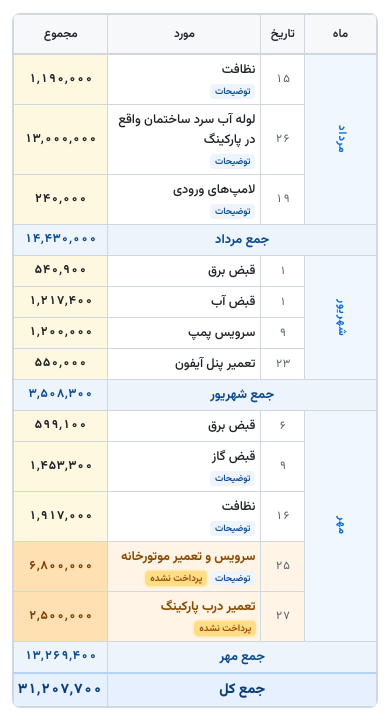
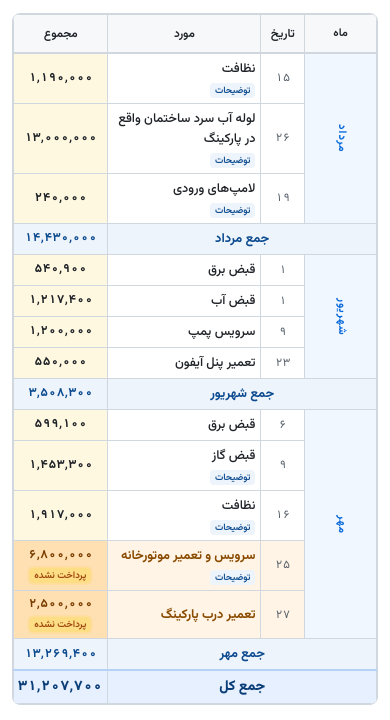
Before and after one commit to ohinibla/building, a plain HTML site: page index.html in a window 390 px wide. Shown: the part 127-847 px from the top of the page. Drawn offline with Linux system fonts and the light colour scheme.

Commit message:
move unpaid badge to total

```diff
--- a/index.css
+++ b/index.css
@@ -131,9 +131,9 @@ td.month {
   letter-spacing: 1px;
   text-align: center;
   padding: 10px 4px;
-  width: 72px;
-  min-width: 72px;
-  max-width: 72px;
+  width: 36px;
+  min-width: 36px;
+  max-width: 36px;
   font-size: 0.82rem;
   line-height: 1.3;
 }
@@ -153,6 +153,14 @@ td.total {
   text-align: center;
   font-variant-numeric: tabular-nums;
   white-space: nowrap;
+}
+
+/* unpaid total needs to stack the badge below the number */
+tr.expense.unpaid td.total {
+  white-space: normal;
+  line-height: 1.35;
+  padding-top: 6px;
+  padding-bottom: 6px;
 }
 
 tbody tr.expense:hover td.total {
@@ -197,11 +205,14 @@ td.date {
   border-radius: 4px;
   white-space: nowrap;
 }
+/* unpaid badge: now rendered inside td.total, below the amount */
 .badge-unpaid {
+  display: block;
+  width: fit-content;
+  margin: 4px auto 0;
   color: var(--badge-unpaid-fg);
   background: var(--badge-unpaid-bg);
   animation: badgePulse 1.8s ease-in-out infinite;
-  display: inline-block;
   transform-origin: center;
   will-change: transform, background-color, box-shadow;
 }
@@ -352,6 +363,9 @@ dialog.modal[open] {
   transition: background 0.15s;
   flex-shrink: 0;
 }
+.modal-close:focus-visible {
+  outline: none;
+}
 .modal-close:hover {
   background: #f0f2f5;
   color: #1f2328;
@@ -364,16 +378,7 @@ dialog.modal[open] {
   flex-direction: column;
   gap: 16px;
 }
-.modal-amount {
-  background: var(--total-bg);
-  border-radius: 8px;
-  padding: 10px 14px;
-  text-align: center;
-  font-weight: 700;
-  font-size: 1.1rem;
-  font-variant-numeric: tabular-nums;
-  color: #5c4400;
-}
+
 .modal-desc {
   font-size: 0.88rem;
   line-height: 1.7;
@@ -382,10 +387,15 @@ dialog.modal[open] {
   padding: 10px 14px;
   background: #f8f9fb;
   border-radius: 8px;
-  border-right: 3px solid var(--accent);
+  /* border-right: 3px solid var(--accent); */
 }
+
 .modal-desc:empty {
   display: none;
+}
+.modal-desc-container {
+  display: flex;
+  flex-direction: column;
 }
 
 .modal-subs-title {
@@ -572,12 +582,29 @@ dialog.lightbox::backdrop {
     padding: 6px 8px;
   }
 
+  /* keep the month column fixed and vertical on mobile too */
   th:nth-child(1),
   td:nth-child(1) {
-    width: 72px;
-    min-width: 72px;
-    max-width: 72px;
+    width: 48px;
+    min-width: 48px;
+    max-width: 48px;
   }
+  td.month {
+    writing-mode: vertical-rl;
+    text-orientation: mixed;
+    white-space: nowrap;
+    font-size: 0.74rem;
+    padding: 8px 2px;
+    letter-spacing: 1px;
+    width: 36px;
+    min-width: 36px;
+    max-width: 36px;
+  }
+  thead th.month-head {
+    text-orientation: mixed;
+    font-size: 0.74rem;
+  }
+
   th:nth-child(2),
   td:nth-child(2) {
     width: 12%;
@@ -613,13 +640,6 @@ dialog.lightbox::backdrop {
   td.date {
     font-size: 0.72rem;
   }
-  td.month {
-    font-size: 0.74rem;
-    padding: 8px 2px;
-  }
-  thead th.month-head {
-    font-size: 0.74rem;
-  }
   tr.grand-total td {
     font-size: 0.88rem;
   }
@@ -647,11 +667,31 @@ dialog.lightbox::backdrop {
   td {
     padding: 5px 5px;
   }
+
+  /* narrower but still vertical month column */
+  th:nth-child(1),
+  td:nth-child(1) {
+    width: 42px;
+    min-width: 42px;
+    max-width: 42px;
+  }
+  td.month {
+    writing-mode: vertical-rl;
+    text-orientation: mixed;
+    white-space: nowrap;
+    font-size: 0.7rem;
+    padding: 6px 2px;
+    width: 36px;
+    min-width: 36px;
+    max-width: 36px;
+  }
+  thead th.month-head {
+    text-orientation: mixed;
+    font-size: 0.7rem;
+  }
+
   td.total {
     font-size: 0.76rem;
-  }
-  td.month {
-    font-size: 0.7rem;
   }
   .badge {
     font-size: 0.58rem;
--- a/index.js
+++ b/index.js
@@ -7,7 +7,6 @@ const pageTitle = document.getElementById("pageTitle");
 
 const dialog = document.getElementById("expenseDialog");
 const titleEl = document.getElementById("modalTitle");
-const amountEl = document.getElementById("modalAmount");
 const descEl = document.getElementById("modalDesc");
 const subsSection = document.getElementById("subsSection");
 const subsBody = document.getElementById("modalSubs");
@@ -70,8 +69,6 @@ function openModal(item, monthName) {
   const small = document.createElement("small");
   small.textContent = monthName + " — " + faDay(item.day);
   titleEl.appendChild(small);
-
-  amountEl.textContent = faNum(item.amount) + " تومان";
 
   descEl.textContent = item.desc || "";
   descEl.style.display = item.desc ? "block" : "none";
@@ -197,12 +194,6 @@ function render(data) {
         b.textContent = "فاکتور";
         badges.appendChild(b);
       }
-      if (item.paid === false) {
-        const b = document.createElement("span");
-        b.className = "badge badge-unpaid";
-        b.textContent = "پرداخت نشده";
-        badges.appendChild(b);
-      }
 
       if (badges.childNodes.length) inner.appendChild(badges);
       tdCat.appendChild(inner);
@@ -212,6 +203,13 @@ function render(data) {
       tdTotal.className = "total";
       tdTotal.textContent = faNum(item.amount);
       tr.appendChild(tdTotal);
+
+      if (item.paid === false) {
+        const b = document.createElement("span");
+        b.className = "badge badge-unpaid";
+        b.textContent = "پرداخت نشده";
+        tdTotal.appendChild(b);
+      }
 
       tbody.appendChild(tr);
     });
```
